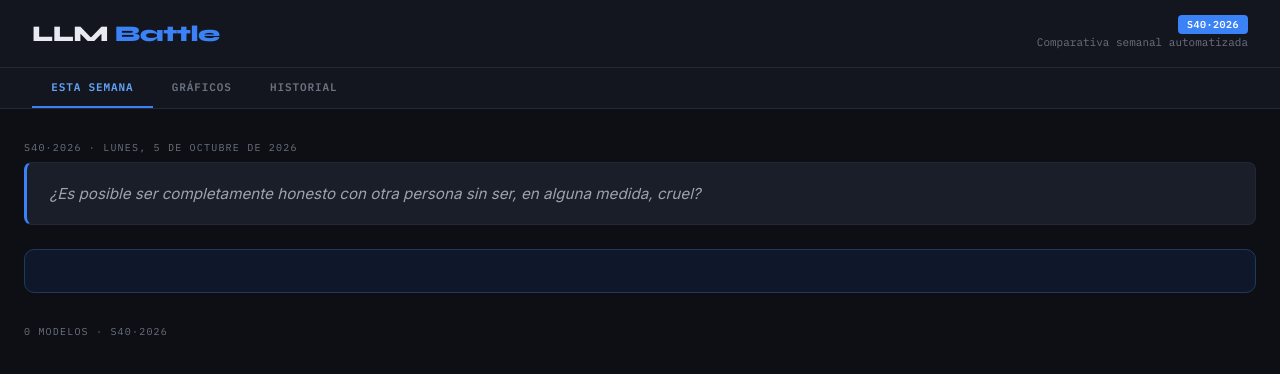
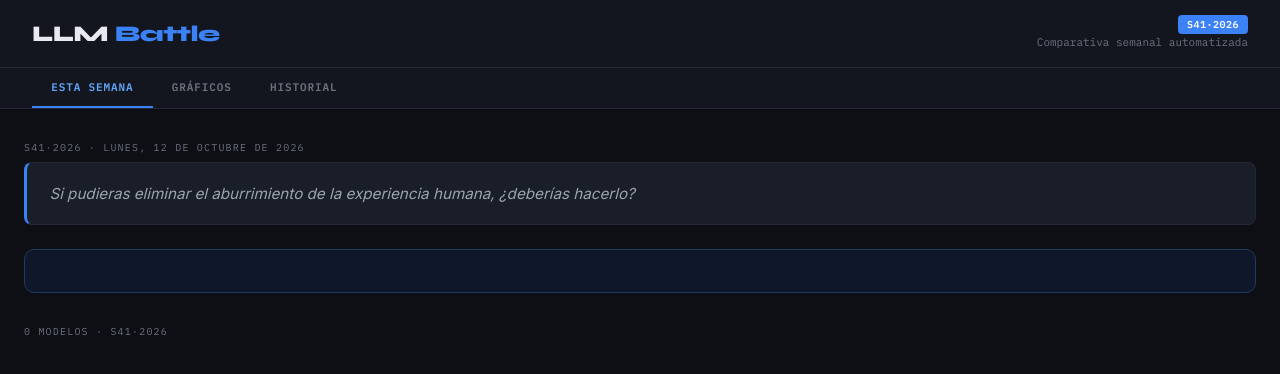
Before and after one commit to dedonatogabriel-bot/llm-battle, a website: page docs/index.html in a window 1280 px wide. Drawn offline with nearby package versions, Linux system fonts and the light colour scheme.

Commit message:
Battle semana 2026-W42

```diff
--- a/docs/index.html
+++ b/docs/index.html
@@ -108,7 +108,7 @@
 </div>
 
 <script>
-const WEEKS = [{"id":"S40·2026","label":"S40·2026","date":"lunes, 5 de octubre de 2026","prompt":"¿Es posible ser completamente honesto con otra persona sin ser, en alguna medida, cruel?","results":[]}];
+const WEEKS = [{"id":"S41·2026","label":"S41·2026","date":"lunes, 12 de octubre de 2026","prompt":"Si pudieras eliminar el aburrimiento de la experiencia humana, ¿deberías hacerlo?","results":[]}];
 const MODEL_LIST = [];
 
 const PALETTE = {
```
